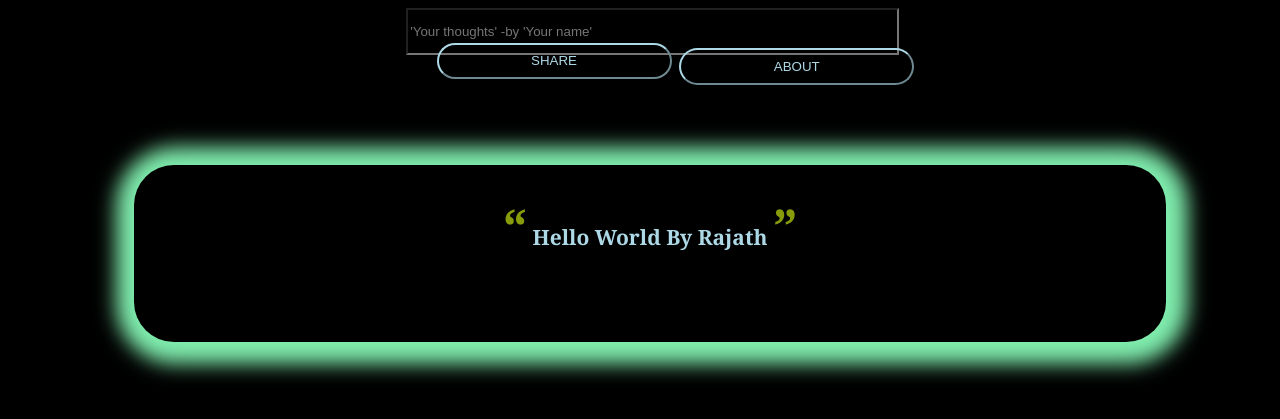
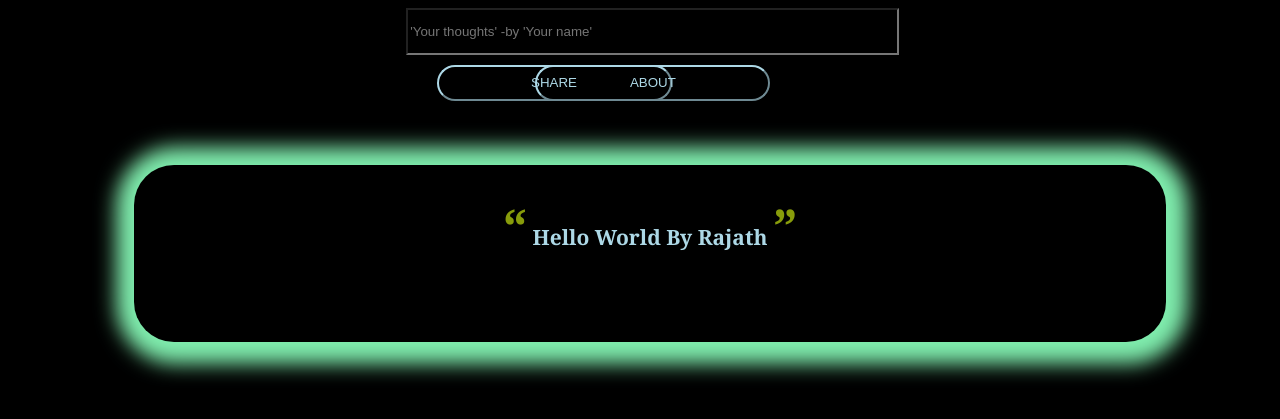
Before and after one commit to Rajathkunder/shareyourthoughts, a PHP site: page / in a window 1280 px wide. Shown: the top 419 px of the page. Run offline with PHP 8.4, Linux system fonts and the light colour scheme.

Commit message:
Update index.php

```diff
--- a/index.php
+++ b/index.php
@@ -61,8 +61,8 @@
     .b2{
       border-radius: 30px;
       height: 23%;
-       margin-left:37%;
-       margin-top: -8%;
+       margin-left:-37%;
+       margin-top: -13%;
        color: lightblue;
        background: transparent;
        border-color: lightblue;
```
